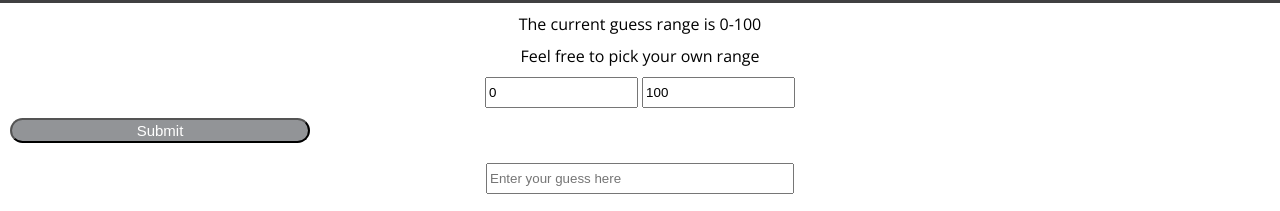
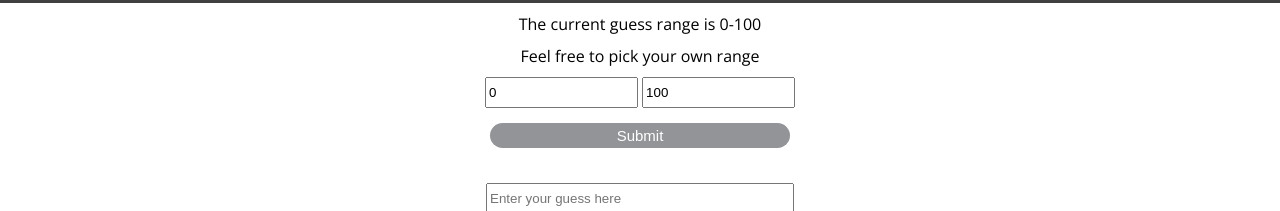
Before and after one commit to johnmboudreaux/number-guesser, a website: page index.html in a window 1280 px wide. Shown: the part 97-308 px from the top of the page. Drawn offline with nearby package versions, Linux system fonts and the light colour scheme.

Commit message:
style merge conflict fixed

```diff
--- a/main.css
+++ b/main.css
@@ -135,19 +135,11 @@ input:disabled:hover{
   width: 300px;
   height: 25px;
   display: block;
-||||||| merged common ancestors
-=======
   border: none;
->>>>>>> 9f9d5f3513d416b952c24afd4eefa5c2a5c5d8fb
   text-align: center;
-<<<<<<< HEAD
   margin: 5px auto 25px;
   font-size: 15px;
-||||||| merged common ancestors
-=======
-  font-size: 20px;
   font-weight: 300;
->>>>>>> 9f9d5f3513d416b952c24afd4eefa5c2a5c5d8fb
 }
 
 /*middle section containing the users last choice, a description of
```
